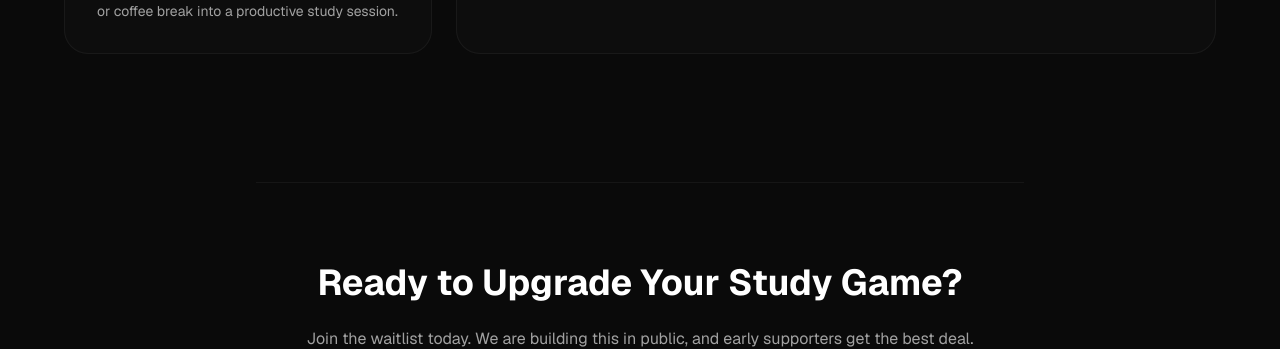
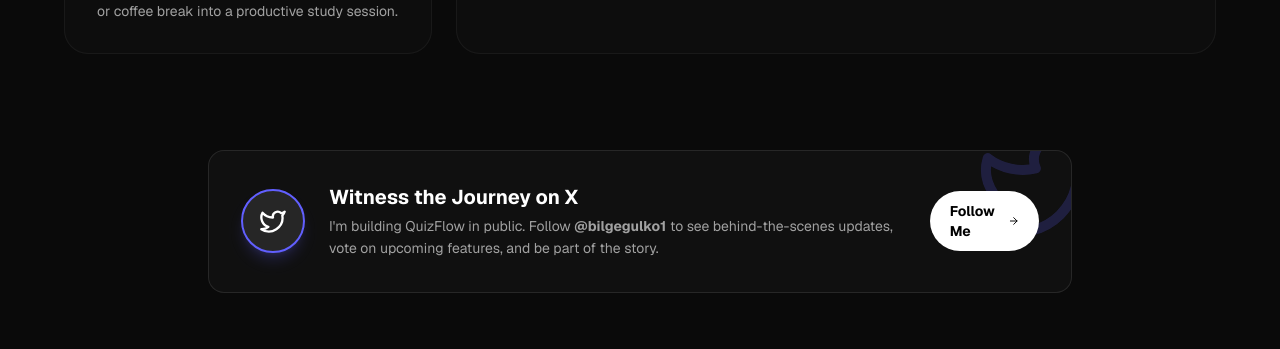
Before and after one commit to GulBilge/quizflow-landing, a Next.js app: page / in a window 1280 px wide. Shown: the part 1618-1967 px from the top of the page. Built offline with nearby package versions, Linux system fonts and the light colour scheme; no server answers.

Commit message:
feat: email validation and follow my X account

```diff
--- a/app/page.tsx
+++ b/app/page.tsx
@@ -2,9 +2,10 @@
 
 import { useState } from 'react';
 import { motion } from 'framer-motion';
-import { Sparkles, FileText, Zap, Brain, ArrowRight, Smartphone, UploadCloud, PlayCircle } from 'lucide-react';
+import { Sparkles, FileText, Zap, Brain, ArrowRight, Smartphone, UploadCloud, PlayCircle, Twitter } from 'lucide-react';
 import { createClient } from '@supabase/supabase-js';
 
+// Supabase istemcisini oluşturuyoruz
 const supabase = createClient(
   process.env.NEXT_PUBLIC_SUPABASE_URL!,
   process.env.NEXT_PUBLIC_SUPABASE_ANON_KEY!
@@ -13,28 +14,60 @@ const supabase = createClient(
 export default function Home() {
   const [email, setEmail] = useState('');
   const [status, setStatus] = useState<'idle' | 'loading' | 'success' | 'error'>('idle');
+  const [message, setMessage] = useState(''); // Kullanıcıya gösterilecek mesaj state'i
 
   const handleSubmit = async (e: React.FormEvent) => {
     e.preventDefault();
+
+    // 1. VALIDATION: Basit e-posta kontrolü
+    if (!email || !email.includes('@') || !email.includes('.')) {
+      setStatus('error');
+      setMessage('Please enter a valid email address.');
+
+      setTimeout(() => {
+        setStatus('idle');
+        setMessage('');
+      }, 3000);
+
+      return;
+    }
+
     setStatus('loading');
+    setMessage('');
 
+    try {
       const { error } = await supabase
         .from('waitlist')
         .insert({ email });
 
       if (error) {
+        // Unique Violation (Zaten kayıtlı)
         if (error.code === '23505') {
-       alert("Zaten bekleme listesindesin! 🎉"); // Veya UI'da mesaj göster
-       setStatus('success'); // Kullanıcıya başarılı gibi gösterebiliriz
+          setStatus('success');
+          setMessage("You're already on the list! 🎉");
+          setEmail('');
         } else {
-       console.error(error);
-       setStatus('error');
+          throw error;
         }
       } else {
+        // Başarılı
         setStatus('success');
+        setMessage('You are in! 🚀');
         setEmail('');
       }
+    } catch (error) {
+      console.error('Error:', error);
+      setStatus('error');
+      setMessage('Something went wrong. Try again.');
+    }
+
+    // 4 saniye sonra butonu sıfırla
+    setTimeout(() => {
+      setStatus('idle');
+      setMessage('');
+    }, 4000);
   };
+
   return (
     <div className="min-h-screen bg-neutral-950 text-white font-sans selection:bg-indigo-500 selection:text-white overflow-hidden">
 
@@ -111,14 +144,32 @@ const handleSubmit = async (e: React.FormEvent) => {
                 placeholder="Enter your email"
                 value={email}
                 onChange={(e) => setEmail(e.target.value)}
-                className="flex-1 bg-neutral-900 border border-white/10 rounded-xl px-4 py-3 focus:outline-none focus:ring-2 focus:ring-indigo-500 focus:border-transparent placeholder:text-neutral-600 transition-all"
+                disabled={status === 'loading' || status === 'success'}
+                className="flex-1 bg-neutral-900 border border-white/10 rounded-xl px-4 py-3 focus:outline-none focus:ring-2 focus:ring-indigo-500 focus:border-transparent placeholder:text-neutral-600 transition-all disabled:opacity-50"
               />
               <button
                 disabled={status === 'loading' || status === 'success'}
-                className="bg-indigo-600 hover:bg-indigo-500 disabled:bg-indigo-900 text-white px-6 py-3 rounded-xl font-bold transition-all flex items-center justify-center gap-2 whitespace-nowrap shadow-lg shadow-indigo-600/20"
+                className={`
+                  px-6 py-3 rounded-xl font-bold transition-all flex items-center justify-center gap-2 whitespace-nowrap shadow-lg
+                  ${status === 'success'
+                    ? 'bg-green-600 hover:bg-green-600 text-white cursor-default'
+                    : status === 'error'
+                    ? 'bg-red-600 hover:bg-red-500 text-white'
+                    : 'bg-indigo-600 hover:bg-indigo-500 text-white shadow-indigo-600/20'
+                  }
+                `}
               >
-                {status === 'success' ? 'You are in! 🚀' : 'Join Waitlist'}
-                {status !== 'success' && <ArrowRight size={18} />}
+                {status === 'loading' ? (
+                  <span className="animate-pulse">Saving...</span>
+                ) : status === 'success' ? (
+                  message
+                ) : status === 'error' ? (
+                  message
+                ) : (
+                  <>
+                    Join Waitlist <ArrowRight size={18} />
+                  </>
+                )}
               </button>
             </form>
           </motion.div>
@@ -152,7 +203,6 @@ const handleSubmit = async (e: React.FormEvent) => {
 
             {/* Step 2 */}
             <div className="bg-neutral-900/40 border border-white/5 p-8 rounded-2xl flex flex-col items-center text-center group hover:bg-neutral-900/60 transition-colors relative">
-               {/* Arrow for desktop */}
                <div className="hidden md:block absolute top-1/2 -left-3 -translate-y-1/2 text-neutral-700">
                   <ArrowRight size={24} />
                </div>
@@ -165,7 +215,6 @@ const handleSubmit = async (e: React.FormEvent) => {
 
             {/* Step 3 */}
             <div className="bg-neutral-900/40 border border-white/5 p-8 rounded-2xl flex flex-col items-center text-center group hover:bg-neutral-900/60 transition-colors relative">
-               {/* Arrow for desktop */}
                <div className="hidden md:block absolute top-1/2 -left-3 -translate-y-1/2 text-neutral-700">
                   <ArrowRight size={24} />
                </div>
@@ -179,7 +228,7 @@ const handleSubmit = async (e: React.FormEvent) => {
         </div>
 
         {/* FEATURES GRID */}
-        <div className="max-w-6xl mx-auto grid md:grid-cols-2 lg:grid-cols-3 gap-6 mb-32">
+        <div className="max-w-6xl mx-auto grid md:grid-cols-2 lg:grid-cols-3 gap-6 mb-24">
           <div className="col-span-1 lg:col-span-2 bg-gradient-to-br from-indigo-900/20 to-neutral-900 border border-white/5 p-8 rounded-3xl">
              <div className="h-10 w-10 bg-indigo-600 rounded-lg flex items-center justify-center mb-4">
                 <FileText className="text-white" />
@@ -217,13 +266,46 @@ const handleSubmit = async (e: React.FormEvent) => {
                   We use the latest AI models to ensure the questions generated are relevant, accurate, and context-aware. It's like having a private tutor analyzing your notes.
                 </p>
              </div>
-             {/* Abstract visual for AI */}
              <div className="w-full md:w-32 h-12 flex items-center justify-center gap-1">
                 <div className="w-2 h-8 bg-indigo-500 rounded-full animate-pulse"></div>
                 <div className="w-2 h-12 bg-indigo-400 rounded-full animate-pulse delay-75"></div>
                 <div className="w-2 h-6 bg-purple-500 rounded-full animate-pulse delay-150"></div>
              </div>
           </div>
+        </div>
+
+        {/* NEW: SOCIAL PROOF / BUILD IN PUBLIC SECTION */}
+        <div className="max-w-4xl mx-auto mb-32 px-4">
+           <a
+            href="https://x.com/bilgegulko1"
+            target="_blank"
+            rel="noopener noreferrer"
+            className="block group relative overflow-hidden rounded-2xl border border-white/10 bg-neutral-900/50 hover:bg-neutral-900 hover:border-indigo-500/50 transition-all duration-300"
+           >
+             <div className="absolute top-0 right-0 p-3 opacity-20 group-hover:opacity-40 transition-opacity">
+                <Twitter size={120} className="text-indigo-500 -rotate-12 translate-x-10 -translate-y-10" />
+             </div>
+
+             <div className="p-8 flex flex-col md:flex-row items-center gap-6 relative z-10">
+               <div className="w-16 h-16 bg-neutral-800 rounded-full flex items-center justify-center shrink-0 border-2 border-indigo-500 shadow-lg shadow-indigo-500/20">
+                 {/* Eğer profil fotoğrafın varsa buraya <img /> koyabiliriz, şimdilik ikon */}
+                 <Twitter className="text-white" size={28} />
+               </div>
+               <div className="text-center md:text-left">
+                  <h3 className="text-xl font-bold text-white mb-1 group-hover:text-indigo-400 transition-colors">
+                    Witness the Journey on X
+                  </h3>
+                  <p className="text-neutral-400 text-sm leading-relaxed">
+                    I'm building QuizFlow in public. Follow <strong>@bilgegulko1</strong> to see behind-the-scenes updates, vote on upcoming features, and be part of the story.
+                  </p>
+               </div>
+               <div className="ml-auto mt-4 md:mt-0">
+                  <span className="inline-flex items-center gap-2 bg-white text-black px-5 py-2.5 rounded-full font-bold text-sm hover:bg-indigo-50  transition-colors">
+                    Follow Me <ArrowRight size={16} />
+                  </span>
+               </div>
+             </div>
+           </a>
         </div>
 
         {/* FOOTER CTA */}
```
Lines whose indentation alone changed are shown as unchanged.
